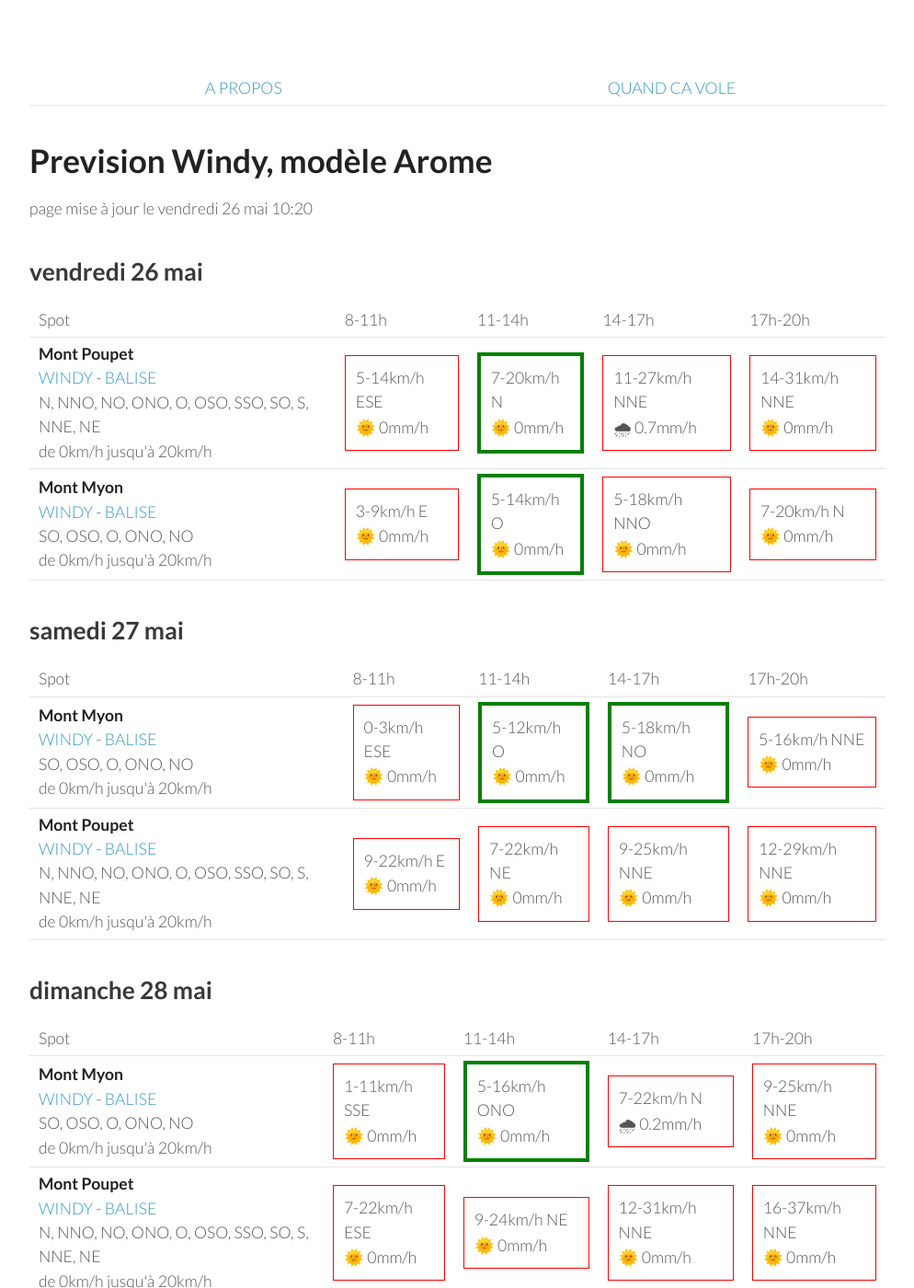
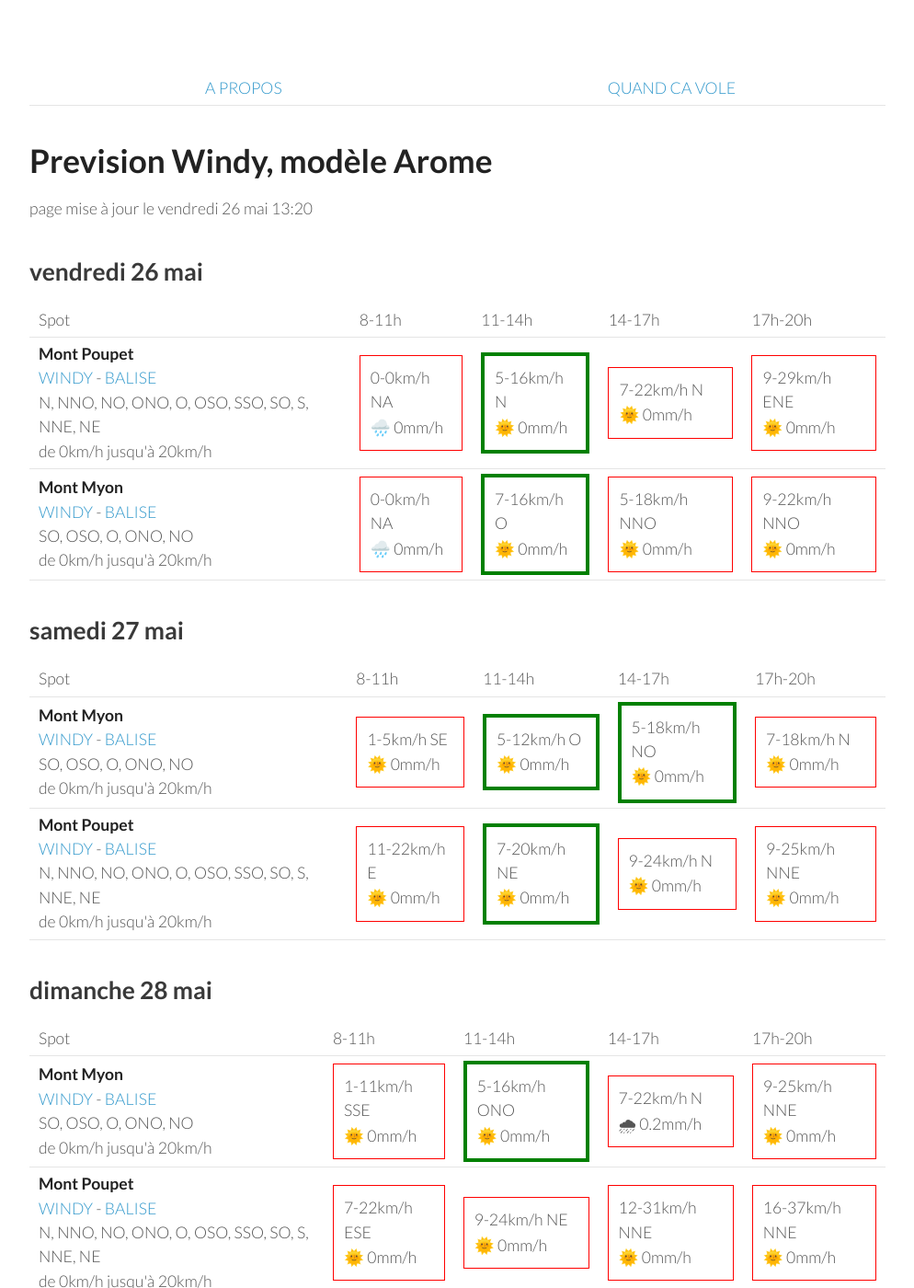
Before and after one commit to parapente-dans-le-nord/parapente-dans-le-nord.github.io, a Jekyll site: the page built from jura.markdown, in a window 1280 px wide and 1400 px high. Shown: the whole window at 92% size, without its empty margins (26-1020 px from the left). Built offline with Jekyll 4.4.1, drawn with Linux system fonts in a browser that asks for light colours.

Commit message:
update index.markdown

```diff
--- a/jura.markdown
+++ b/jura.markdown
@@ -7,7 +7,7 @@ title:  "Tous les spots"
 {: .links}
 
 # Prevision Windy, modèle Arome
-page mise à jour le vendredi 26 mai 10:20
+page mise à jour le vendredi 26 mai 13:20
 
 ## vendredi 26 mai
 
@@ -24,21 +24,19 @@ page mise à jour le vendredi 26 mai 10:20
 <tr>
         <td><strong>Mont Poupet</strong><br><a href="https://windy.com/46.970/5.876?46.541,5.876,8">WINDY</a> - <span class=""><a href="http://www.balisemeteo.com/balise.php?idBalise=92">BALISE</a> </span><br> <span class="vent-favorable">N, NNO, NO, ONO, O, OSO, SSO, SO, S, NNE, NE</span><br><span class="force-vent">de 0km/h jusqu'à 20km/h</span> </td>
 
-            <td><div class="not-flyable"><p>5-14km/h ESE</p><p>🌞 0mm/h</p></div></td>
-            <td><div class="flyable"><p>7-20km/h N</p><p>🌞 0mm/h</p></div></td>
-            <td><div class="not-flyable"><p>11-27km/h NNE</p><p>🌧 0.7mm/h</p></div></td>
-            <td><div class="not-flyable"><p>14-31km/h NNE</p><p>🌞 0mm/h</p></div></td>
-
+            <td><div class="not-flyable"><p>0-0km/h NA</p><p>🌧️ 0mm/h</p></div></td>
+            <td><div class="flyable"><p>5-16km/h N</p><p>🌞 0mm/h</p></div></td>
+            <td><div class="not-flyable"><p>7-22km/h N</p><p>🌞 0mm/h</p></div></td>
+            <td><div class="not-flyable"><p>9-29km/h ENE</p><p>🌞 0mm/h</p></div></td>
 
     </tr>
 <tr>
         <td><strong>Mont Myon</strong><br><a href="https://windy.com/46.331/5.397?45.898,5.394,8,m:eWoagj8">WINDY</a> - <span class=""><a href="http://www.balisemeteo.com/balise.php?idBalise=70">BALISE</a> </span><br> <span class="vent-favorable">SO, OSO, O, ONO, NO</span><br><span class="force-vent">de 0km/h jusqu'à 20km/h</span> </td>
 
-            <td><div class="not-flyable"><p>3-9km/h E</p><p>🌞 0mm/h</p></div></td>
-            <td><div class="flyable"><p>5-14km/h O</p><p>🌞 0mm/h</p></div></td>
+            <td><div class="not-flyable"><p>0-0km/h NA</p><p>🌧️ 0mm/h</p></div></td>
+            <td><div class="flyable"><p>7-16km/h O</p><p>🌞 0mm/h</p></div></td>
             <td><div class="not-flyable"><p>5-18km/h NNO</p><p>🌞 0mm/h</p></div></td>
-            <td><div class="not-flyable"><p>7-20km/h N</p><p>🌞 0mm/h</p></div></td>
-
+            <td><div class="not-flyable"><p>9-22km/h NNO</p><p>🌞 0mm/h</p></div></td>
 
     </tr>
 
@@ -60,20 +58,20 @@ page mise à jour le vendredi 26 mai 10:20
 <tr>
         <td><strong>Mont Myon</strong><br><a href="https://windy.com/46.331/5.397?45.898,5.394,8,m:eWoagj8">WINDY</a> - <span class=""><a href="http://www.balisemeteo.com/balise.php?idBalise=70">BALISE</a> </span><br> <span class="vent-favorable">SO, OSO, O, ONO, NO</span><br><span class="force-vent">de 0km/h jusqu'à 20km/h</span> </td>
 
-            <td><div class="not-flyable"><p>0-3km/h ESE</p><p>🌞 0mm/h</p></div></td>
+            <td><div class="not-flyable"><p>1-5km/h SE</p><p>🌞 0mm/h</p></div></td>
             <td><div class="flyable"><p>5-12km/h O</p><p>🌞 0mm/h</p></div></td>
             <td><div class="flyable"><p>5-18km/h NO</p><p>🌞 0mm/h</p></div></td>
-            <td><div class="not-flyable"><p>5-16km/h NNE</p><p>🌞 0mm/h</p></div></td>
+            <td><div class="not-flyable"><p>7-18km/h N</p><p>🌞 0mm/h</p></div></td>
 
 
     </tr>
 <tr>
         <td><strong>Mont Poupet</strong><br><a href="https://windy.com/46.970/5.876?46.541,5.876,8">WINDY</a> - <span class=""><a href="http://www.balisemeteo.com/balise.php?idBalise=92">BALISE</a> </span><br> <span class="vent-favorable">N, NNO, NO, ONO, O, OSO, SSO, SO, S, NNE, NE</span><br><span class="force-vent">de 0km/h jusqu'à 20km/h</span> </td>
 
-            <td><div class="not-flyable"><p>9-22km/h E</p><p>🌞 0mm/h</p></div></td>
-            <td><div class="not-flyable"><p>7-22km/h NE</p><p>🌞 0mm/h</p></div></td>
+            <td><div class="not-flyable"><p>11-22km/h E</p><p>🌞 0mm/h</p></div></td>
+            <td><div class="flyable"><p>7-20km/h NE</p><p>🌞 0mm/h</p></div></td>
+            <td><div class="not-flyable"><p>9-24km/h N</p><p>🌞 0mm/h</p></div></td>
             <td><div class="not-flyable"><p>9-25km/h NNE</p><p>🌞 0mm/h</p></div></td>
-            <td><div class="not-flyable"><p>12-29km/h NNE</p><p>🌞 0mm/h</p></div></td>
 
 
     </tr>
```
